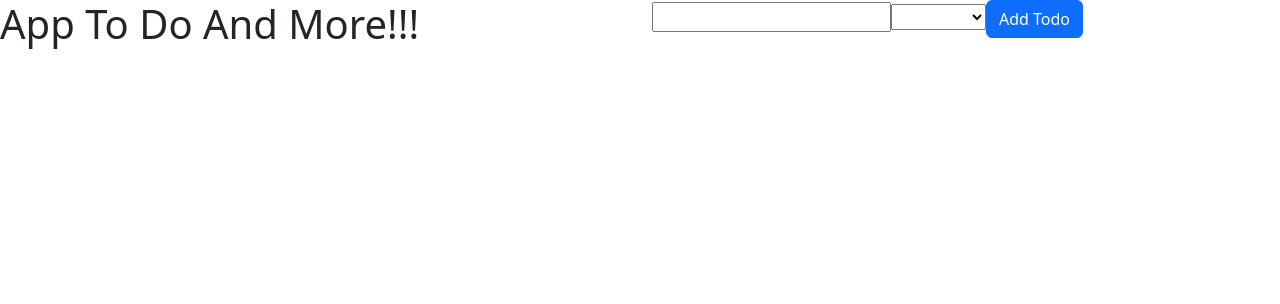
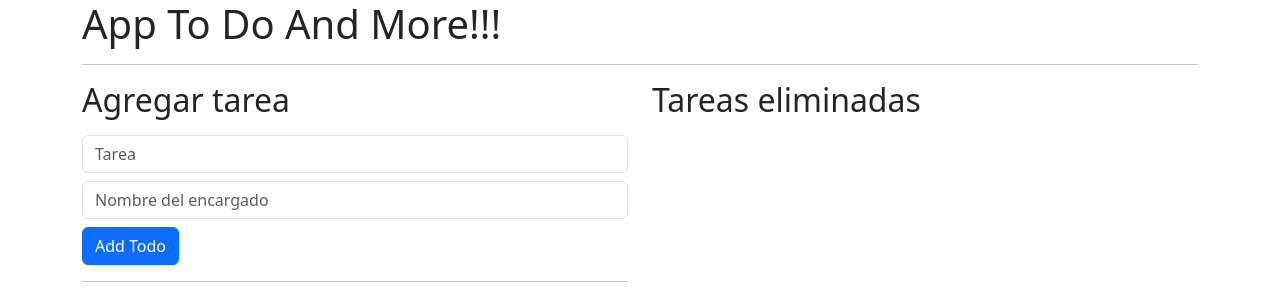
Before and after one commit to Abraham-Olsen/Sistemas-Colaborativos-Prototipo, an Angular app: page / in a window 1280 px wide. Shown: the top 304 px of the page. Built offline with nearby package versions, Linux system fonts and the light colour scheme.

Commit message:
feat: :sparkles: feat: Prueba del ToDo, falta que elimine

```diff
--- a/src/app/app.component.html
+++ b/src/app/app.component.html
@@ -1,8 +1,12 @@
+<div class="container">
+  <app-header></app-header>
+  <hr />
   <section class="row">
     <div class="col">
-    <app-header></app-header>
+      <app-list [todos]="tareas"></app-list>
     </div>
     <div class="col">
-    <app-list></app-list>
+      <app-erased-list [tareas]="tareas"></app-erased-list>
     </div>
   </section>
+</div>
--- a/src/app/app.component.ts
+++ b/src/app/app.component.ts
@@ -1,4 +1,5 @@
 import { Component } from '@angular/core';
+import { Tarea } from './components/list/interfaces/Tarea';
 
 @Component({
   selector: 'app-root',
@@ -7,24 +8,7 @@ import { Component } from '@angular/core';
 })
 export class AppComponent {
   title = 'ToDoAndMore';
-  todos: tarea[] = []; // Define the type of the todos array as an array of tarea objects
+  tareas: Tarea[] = [];
   tarea = '';
   responsable = '';
-
-  addTask() {
-    let nuevaTarea = new tarea(this.tarea, this.responsable);
-    this.todos.push(nuevaTarea);
-  }
 }
-
-export class tarea {
-  public tarea: string;
-  public completado: boolean;
-  public responsable: string;
-
-  constructor(detalle: string, responsable: string) {
-    this.tarea = detalle;
-    this.completado = false;
-    this.responsable = responsable;
-  }
-}
--- a/src/app/app.module.ts
+++ b/src/app/app.module.ts
@@ -6,9 +6,10 @@ import { AppComponent } from './app.component';
 import { FormsModule } from '@angular/forms';
 import { HeaderComponent } from './components/header/header.component';
 import { ListComponent } from './components/list/list.component';
+import { ErasedListComponent } from './components/erased-list/erased-list.component';
 
 @NgModule({
-  declarations: [AppComponent, HeaderComponent, ListComponent],
+  declarations: [AppComponent, HeaderComponent, ListComponent, ErasedListComponent],
   imports: [BrowserModule, AppRoutingModule, FormsModule],
   providers: [],
   bootstrap: [AppComponent],
--- /dev/null
+++ b/src/app/components/erased-list/erased-list.component.html
@@ -0,0 +1,13 @@
+<h2 class="mb-3">Tareas eliminadas</h2>
+<section>
+  <ul class="list-group">
+    <li
+      *ngFor="let tarea of tareas; let index = index"
+      class="list-group-item list-group-item-danger"
+    >
+      <p *ngIf="tarea.completado == true">
+        {{ tarea.tarea }} || {{ tarea.completado }} || {{ tarea.responsable }}
+      </p>
+    </li>
+  </ul>
+</section>
--- /dev/null
+++ b/src/app/components/erased-list/erased-list.component.ts
@@ -0,0 +1,12 @@
+import { Component, Input } from '@angular/core';
+import { Tarea } from '../list/interfaces/Tarea';
+
+@Component({
+  selector: 'app-erased-list',
+  templateUrl: './erased-list.component.html',
+  styleUrl: './erased-list.component.css',
+})
+export class ErasedListComponent {
+  @Input()
+  tareas: Tarea[] = [];
+}
--- a/src/app/components/list/list.component.html
+++ b/src/app/components/list/list.component.html
@@ -1,20 +1,32 @@
-<section class="Input">
-  <input type="text" [(ngModel)]="tarea" />
-
-  <select name="cars" id="cars" [(ngModel)]="responsable">
-    <option value="Carlos">Carlos</option>
-    <option value="Gonzalo">Gonzalo</option>
-    <option value="Fernando">Fernando</option>
-    <option value="Amstronm">Ese mae</option>
-  </select>
+<h2 class="mb-3">Agregar tarea</h2>
+<section>
+  <input
+    class="form-control mb-2"
+    placeholder="Tarea"
+    type="text"
+    [(ngModel)]="tarea"
+  />
+  <input
+    class="form-control mb-2"
+    placeholder="Nombre del encargado"
+    type="text"
+    [(ngModel)]="responsable"
+  />
 
   <button class="btn btn-primary" (click)="addTask()">Add Todo</button>
 </section>
-<section class="Tasks">
+<hr />
+<section>
   <ul class="list-group">
-    <li *ngFor="let todo of todos" class="list-group-item">
+    <li
+      *ngFor="let todo of todos; let index = index"
+      class="list-group-item list-group-item-primary"
+    >
       {{ todo.tarea }} || {{ todo.completado ? "Completado" : "Pendiente" }} ||
       {{ todo.responsable }}
+      <button class="btn btn-success" (click)="deleteTask(index)">
+        Completar tarea
+      </button>
     </li>
   </ul>
   <div></div>
--- a/src/app/components/list/list.component.ts
+++ b/src/app/components/list/list.component.ts
@@ -1,4 +1,4 @@
-import { Component } from '@angular/core';
+import { Component, Input } from '@angular/core';
 import { Tarea } from './interfaces/Tarea';
 @Component({
   selector: 'app-list',
@@ -6,9 +6,12 @@ import { Tarea } from './interfaces/Tarea';
   styleUrl: './list.component.css',
 })
 export class ListComponent {
-  todos: Tarea[] = [];
+  @Input()
+  public todos: Tarea[] = [];
   tarea = '';
   responsable = '';
+  deletedItem: Tarea[] = [];
+  completado = false;
 
   addTask() {
     const nuevaTarea: Tarea = {
@@ -18,4 +21,8 @@ export class ListComponent {
     };
     this.todos.push(nuevaTarea);
   }
+  deleteTask(index: number) {
+    let temporalDeleted = this.todos.splice(index, 1);
+    temporalDeleted[0].completado = true;
+  }
 }
--- a/src/index.html
+++ b/src/index.html
@@ -1,5 +1,5 @@
 <!DOCTYPE html>
-<html lang="en">
+<html lang="es">
   <head>
     <meta charset="utf-8" />
     <title>ToDoAndMore</title>
```
Also changed, not shown: src/app/components/erased-list/erased-list.component.css (added). Lines whose indentation alone changed are shown as unchanged.
